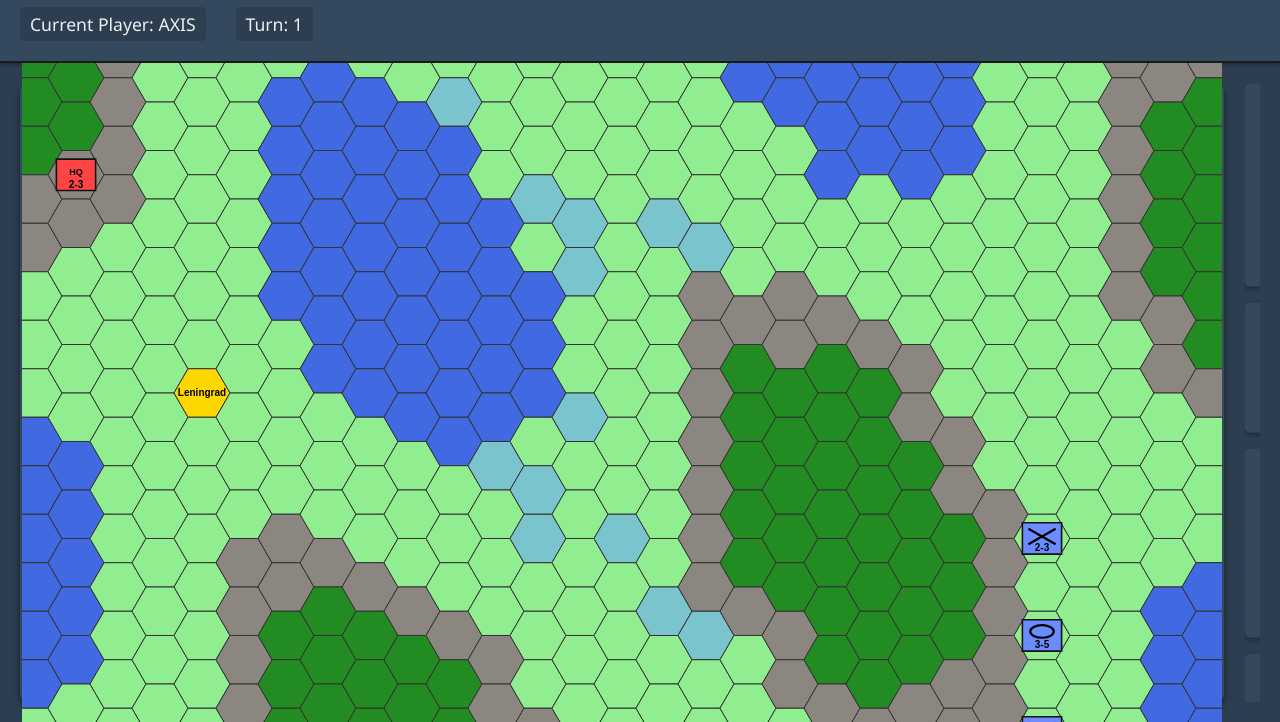
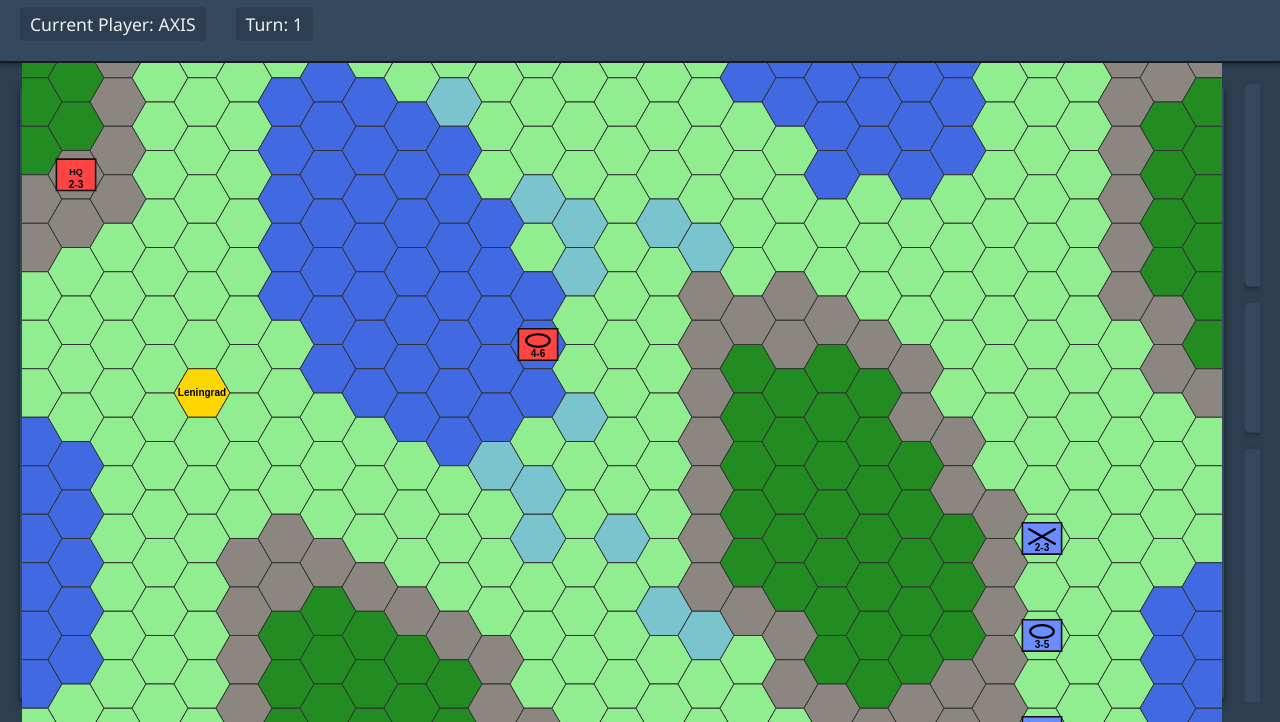
Before and after one commit to WolfMars/EastFront-2026, a website built with Vite: page index.html in a window 1280 px wide. Shown: the part 78-800 px from the top of the page. Built offline with nearby package versions, Linux system fonts and the light colour scheme.

Commit message:
Adding setup file, movement details, and selecting enemy units

```diff
--- a/index.html
+++ b/index.html
@@ -38,6 +38,7 @@
                     <h3>Controls</h3>
                     <button id="end-turn-btn">End Turn</button>
                     <button id="reset-btn">Reset Game</button>
+                    <button id="load-setup-btn">Load Setup File</button>
                 </div>
 
                 <div class="panel" id="map-key-panel">
--- /dev/null
+++ b/src/default-setup.json
@@ -0,0 +1,52 @@
+{
+  "units": [
+    {
+      "type": "armor",
+      "owner": "axis",
+      "position": { "q": -2, "r": 0 },
+      "strength": 4,
+      "movement": 6,
+      "maxMovement": 6
+    },
+    {
+      "type": "infantry",
+      "owner": "axis",
+      "position": { "q": -15, "r": 2 },
+      "strength": 3,
+      "movement": 4,
+      "maxMovement": 4
+    },
+    {
+      "type": "headquarters",
+      "owner": "axis",
+      "position": { "q": -13, "r": 2 },
+      "strength": 2,
+      "movement": 3,
+      "maxMovement": 3
+    },
+    {
+      "type": "armor",
+      "owner": "soviet",
+      "position": { "q": 10, "r": 0 },
+      "strength": 3,
+      "movement": 5,
+      "maxMovement": 5
+    },
+    {
+      "type": "infantry",
+      "owner": "soviet",
+      "position": { "q": 10, "r": 2 },
+      "strength": 3,
+      "movement": 3,
+      "maxMovement": 3
+    },
+    {
+      "type": "infantry",
+      "owner": "soviet",
+      "position": { "q": 10, "r": -2 },
+      "strength": 2,
+      "movement": 3,
+      "maxMovement": 3
+    }
+  ]
+}
--- a/src/game.ts
+++ b/src/game.ts
@@ -1,5 +1,6 @@
 import { AxialCoord, hexEqual, hexKey } from './hex';
 import { Hex } from './map';
+import defaultSetupData from './default-setup.json';
 
 export enum Player {
     AXIS = 'axis',
@@ -22,6 +23,19 @@ export interface Unit {
     maxMovement: number;
 }
 
+export interface SetupUnitData {
+    type: string;
+    owner: string;
+    position: AxialCoord;
+    strength: number;
+    movement: number;
+    maxMovement: number;
+}
+
+export interface GameSetupData {
+    units: SetupUnitData[];
+}
+
 export enum TurnPhase {
     SELECT = 'select',
     MOVE = 'move',
@@ -39,63 +53,31 @@ export class GameState {
     selectedHex: AxialCoord | null = null;
     map: Map<string, Hex>;
     lastMoveCosts: Map<string, number> = new Map();
+    private setupData: GameSetupData;
 
-    constructor(map: Map<string, Hex>) {
+    constructor(map: Map<string, Hex>, setupData: GameSetupData = defaultSetupData as GameSetupData) {
         this.map = map;
+        this.setupData = setupData;
         this.initializeUnits();
     }
 
     private initializeUnits(): void {
-        // Axis starting units (near Western starting position)
-        this.addUnit({
-            type: UnitType.ARMOR,
-            owner: Player.AXIS,
-            position: { q: -15, r: 0 },
-            strength: 4,
-            movement: 6,
-            maxMovement: 6
-        });
-        this.addUnit({
-            type: UnitType.INFANTRY,
-            owner: Player.AXIS,
-            position: { q: -15, r: 2 },
-            strength: 3,
-            movement: 4,
-            maxMovement: 4
-        });
-        this.addUnit({
-            type: UnitType.HEADQUARTERS,
-            owner: Player.AXIS,
-            position: { q: -13, r: 2 },
-            strength: 2,
-            movement: 3,
-            maxMovement: 3
-        });
+        this.setupData.units.forEach((unitData) => {
+            const type = unitData.type === UnitType.ARMOR
+                ? UnitType.ARMOR
+                : unitData.type === UnitType.HEADQUARTERS
+                    ? UnitType.HEADQUARTERS
+                    : UnitType.INFANTRY;
+            const owner = unitData.owner === Player.AXIS ? Player.AXIS : Player.SOVIET;
 
-        // Soviet starting units (near Eastern position)
-        this.addUnit({
-            type: UnitType.ARMOR,
-            owner: Player.SOVIET,
-            position: { q: 10, r: 0 },
-            strength: 3,
-            movement: 5,
-            maxMovement: 5
-        });
-        this.addUnit({
-            type: UnitType.INFANTRY,
-            owner: Player.SOVIET,
-            position: { q: 10, r: 2 },
-            strength: 3,
-            movement: 3,
-            maxMovement: 3
-        });
-        this.addUnit({
-            type: UnitType.INFANTRY,
-            owner: Player.SOVIET,
-            position: { q: 10, r: -2 },
-            strength: 2,
-            movement: 3,
-            maxMovement: 3
+            this.addUnit({
+                type,
+                owner,
+                position: unitData.position,
+                strength: unitData.strength,
+                movement: unitData.movement,
+                maxMovement: unitData.maxMovement,
+            });
         });
     }
 
@@ -128,7 +110,7 @@ export class GameState {
         this.selectedUnitId = unitId;
         this.selectedHex = null;
         // Compute reachable tiles using movementCost from map
-        const costs = this.computeReachableCosts(unit.position, unit.movement);
+        const costs = this.computeReachableCosts(unit.position, unit.movement, unit.owner);
         this.lastMoveCosts = costs;
 
         this.validMoves = Array.from(costs.keys())
@@ -156,6 +138,11 @@ export class GameState {
         const targetKey = hexKey(targetCoord);
         if (!this.lastMoveCosts.has(targetKey)) return false;
 
+        const occupyingUnit = this.getUnitAt(targetCoord);
+        if (occupyingUnit && occupyingUnit.owner !== unit.owner) {
+            return false;
+        }
+
         const cost = this.lastMoveCosts.get(targetKey)!;
         unit.position = targetCoord;
         unit.movement -= cost;
@@ -166,7 +153,7 @@ export class GameState {
         return true;
     }
 
-    private computeReachableCosts(start: AxialCoord, movement: number): Map<string, number> {
+    private computeReachableCosts(start: AxialCoord, movement: number, owner: Player): Map<string, number> {
         const dirs = [
             { q: 1, r: 0 },
             { q: -1, r: 0 },
@@ -190,6 +177,12 @@ export class GameState {
                 const nc: AxialCoord = { q: node.coord.q + d.q, r: node.coord.r + d.r };
                 const nkey = hexKey(nc);
                 if (!this.map.has(nkey)) continue;
+
+                const occupyingUnit = this.getUnitAt(nc);
+                if (occupyingUnit && occupyingUnit.owner !== owner) {
+                    continue;
+                }
+
                 const hex = this.map.get(nkey)!;
                 const enterCost = hex.movementCost ?? 1;
                 const newCost = node.cost + enterCost;
--- a/src/main.ts
+++ b/src/main.ts
@@ -1,6 +1,6 @@
 import { AxialCoord, hexToPixel, pixelToHex } from './hex';
 import { generateMap, getTerrainColor, Hex, TerrainType, getTerrainMovementCost, getTerrainDisplayName } from './map';
-import { GameState, Player, UnitType } from './game';
+import { GameState, Player, UnitType, type GameSetupData } from './game';
 
 const canvas = document.getElementById('game-canvas') as HTMLCanvasElement;
 const ctx = canvas.getContext('2d')!;
@@ -13,6 +13,15 @@ let offsetY = canvas.height / 2;
 
 let hexMap = generateMap(canvas.width, canvas.height);
 let gameState = new GameState(hexMap);
+
+async function loadSetupFromFile(file: File): Promise<void> {
+    const text = await file.text();
+    const setupData = JSON.parse(text) as GameSetupData;
+    hexMap = generateMap(canvas.width, canvas.height);
+    gameState = new GameState(hexMap, setupData);
+    render();
+    updateUI();
+}
 
 let isDragging = false;
 let dragStartX = 0;
@@ -251,6 +260,29 @@ function updateUI(): void {
             `;
         }
     } else if (gameState.selectedHex) {
+        const selectedUnit = gameState.getUnitAt(gameState.selectedHex);
+        if (selectedUnit && selectedUnit.owner !== gameState.currentPlayer) {
+            statusText.textContent = `Enemy ${selectedUnit.type} selected.`;
+            unitInfo.innerHTML = `
+                <div class="unit-stat">
+                    <span>Type:</span>
+                    <strong>${selectedUnit.type}</strong>
+                </div>
+                <div class="unit-stat">
+                    <span>Owner:</span>
+                    <strong>${selectedUnit.owner}</strong>
+                </div>
+                <div class="unit-stat">
+                    <span>Strength:</span>
+                    <strong>${selectedUnit.strength}</strong>
+                </div>
+                <div class="unit-stat">
+                    <span>Movement:</span>
+                    <strong>${selectedUnit.movement}/${selectedUnit.maxMovement}</strong>
+                </div>
+            `;
+            return;
+        }
         const coord = gameState.selectedHex;
         const key = `${coord.q},${coord.r}`;
         const hex = hexMap.get(key);
@@ -336,8 +368,12 @@ canvas.addEventListener('click', (event) => {
 
     // Check if clicking on a unit
     const unit = gameState.getUnitAt(coord);
-    if (unit && unit.owner === gameState.currentPlayer) {
-        gameState.selectUnit(unit.id);
+    if (unit) {
+        if (unit.owner === gameState.currentPlayer) {
+            gameState.selectUnit(unit.id);
+        } else {
+            gameState.selectHex(coord);
+        }
     } else if (gameState.selectedUnitId) {
         // If the clicked hex is a valid move, move; otherwise select the hex (unselecting the unit)
         const isValidMove = gameState.validMoves.some(m => m.q === coord.q && m.r === coord.r);
@@ -372,6 +408,18 @@ document.getElementById('reset-btn')!.addEventListener('click', () => {
     gameState = new GameState(hexMap);
     render();
     updateUI();
+});
+
+document.getElementById('load-setup-btn')!.addEventListener('click', () => {
+    const input = document.createElement('input');
+    input.type = 'file';
+    input.accept = '.json,application/json';
+    input.onchange = async () => {
+        const file = input.files?.[0];
+        if (!file) return;
+        await loadSetupFromFile(file);
+    };
+    input.click();
 });
 
 window.addEventListener('keydown', (event) => {
```
